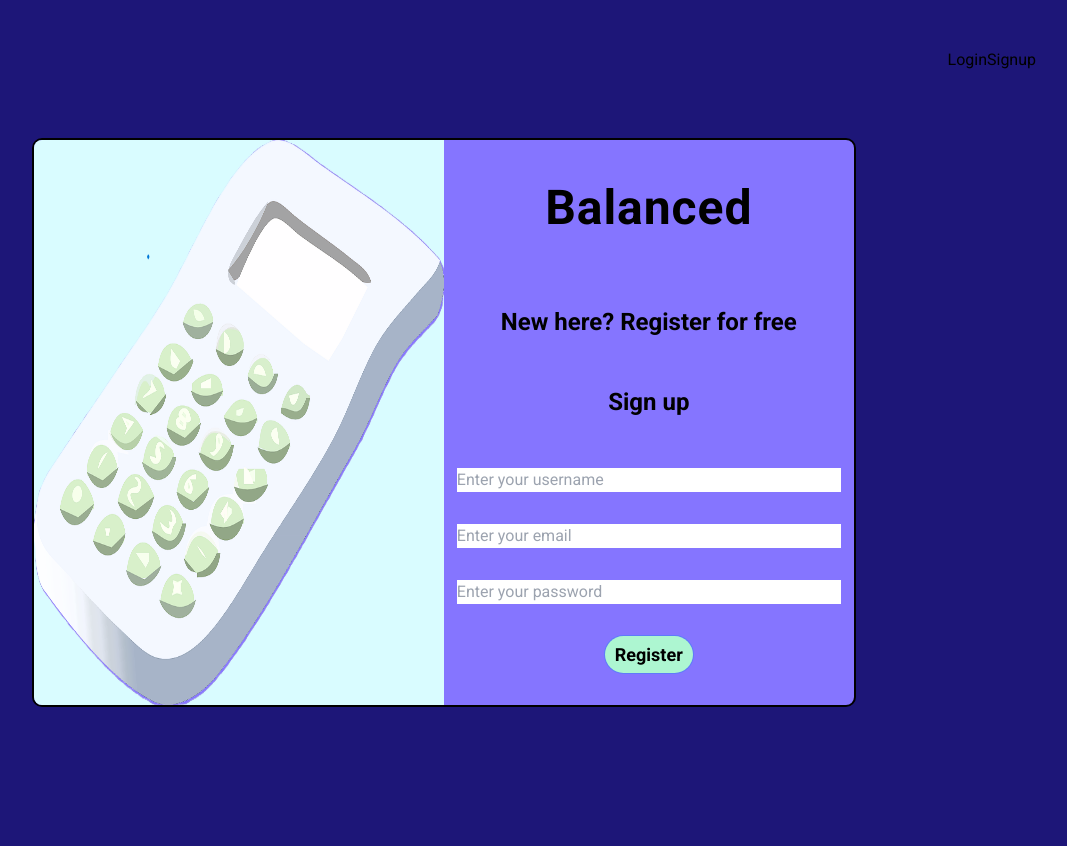
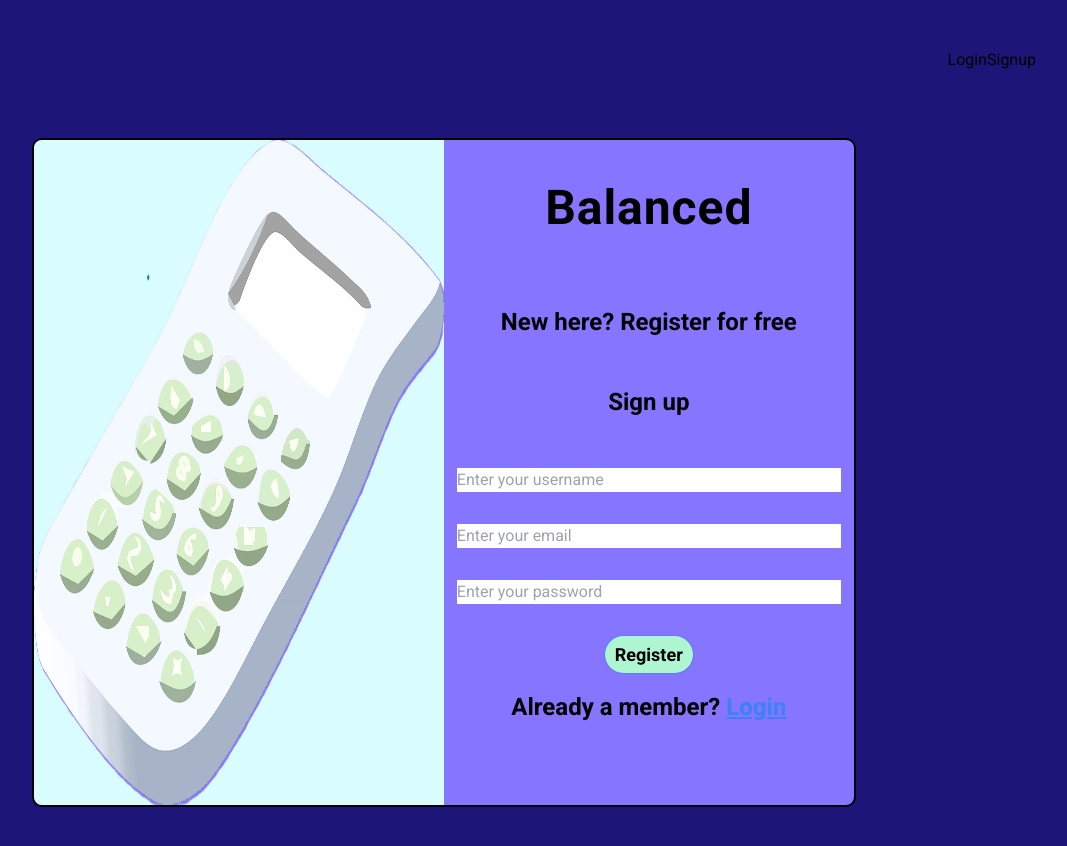
Before and after one commit to Ruthstring/Balanced_FE, a React (Vite) app: page /signup in a window 1280 px wide. Shown: the top 846 px of the page, without its empty margins (196-1263 px from the left). Before the commit the page ends 800 px from the top, so only its background shows below. Built offline with nearby package versions, Linux system fonts and the light colour scheme.

Commit message:
before changing branch

```diff
--- a/src/components/Signup.jsx
+++ b/src/components/Signup.jsx
@@ -1,6 +1,7 @@
 import React, { useState } from 'react';
 import axios from 'axios';
 import SignupImage from "../assets/imageforlogin.png";
+import { useNavigate, Navigate, Link} from "react-router-dom"
 
 const RegisterForm = () => {
   const [email, setEmail] = useState('');
@@ -64,6 +65,9 @@ return (
               />
               <button type="submit" className="btn-see">Register</button>
             </form>
+            <p className="mt-4">
+              Already a member? <Link to="/" className="text-blue-500 underline">Login</Link>
+            </p>
           </>
         )}
       </div>
```
